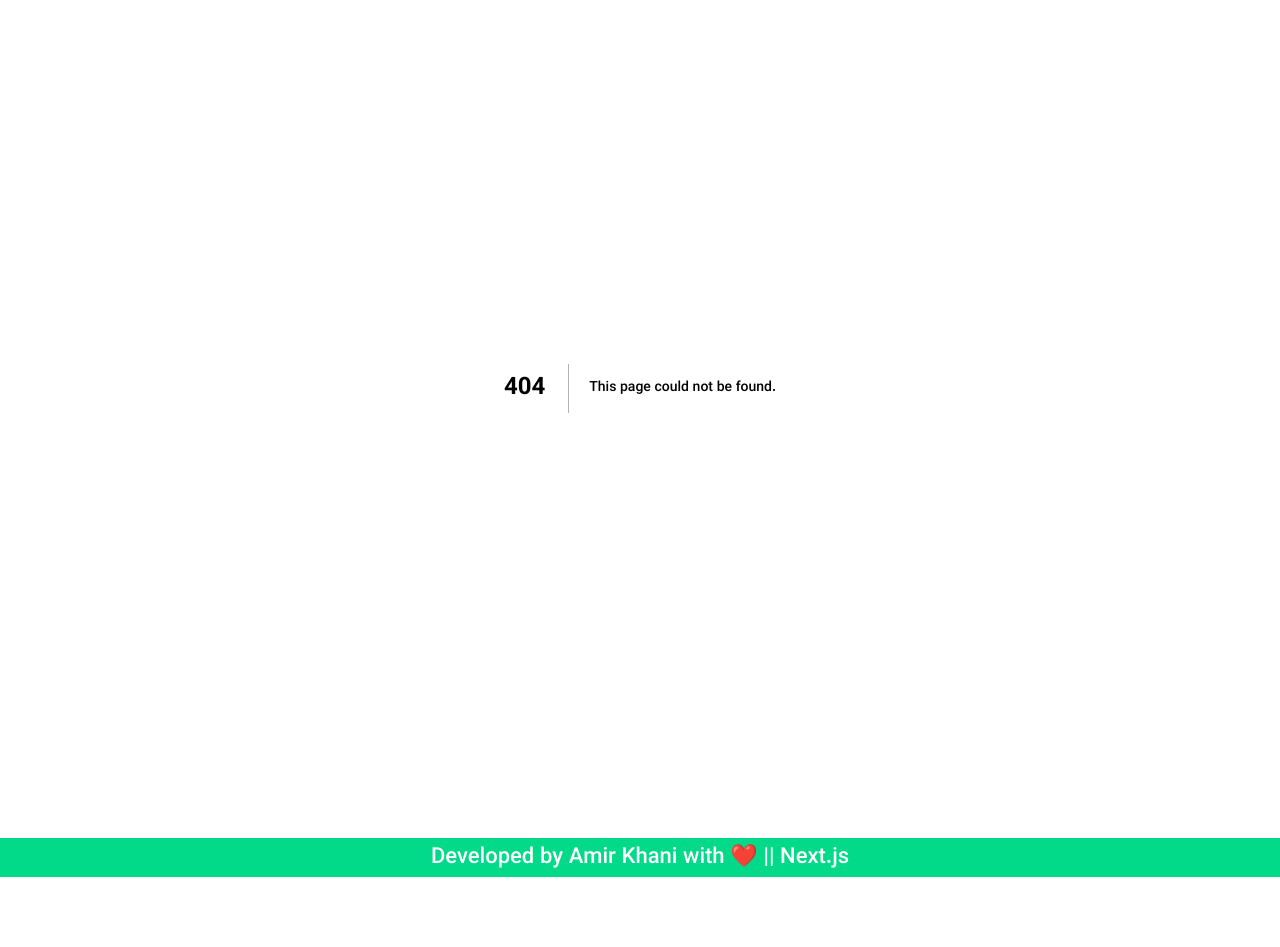
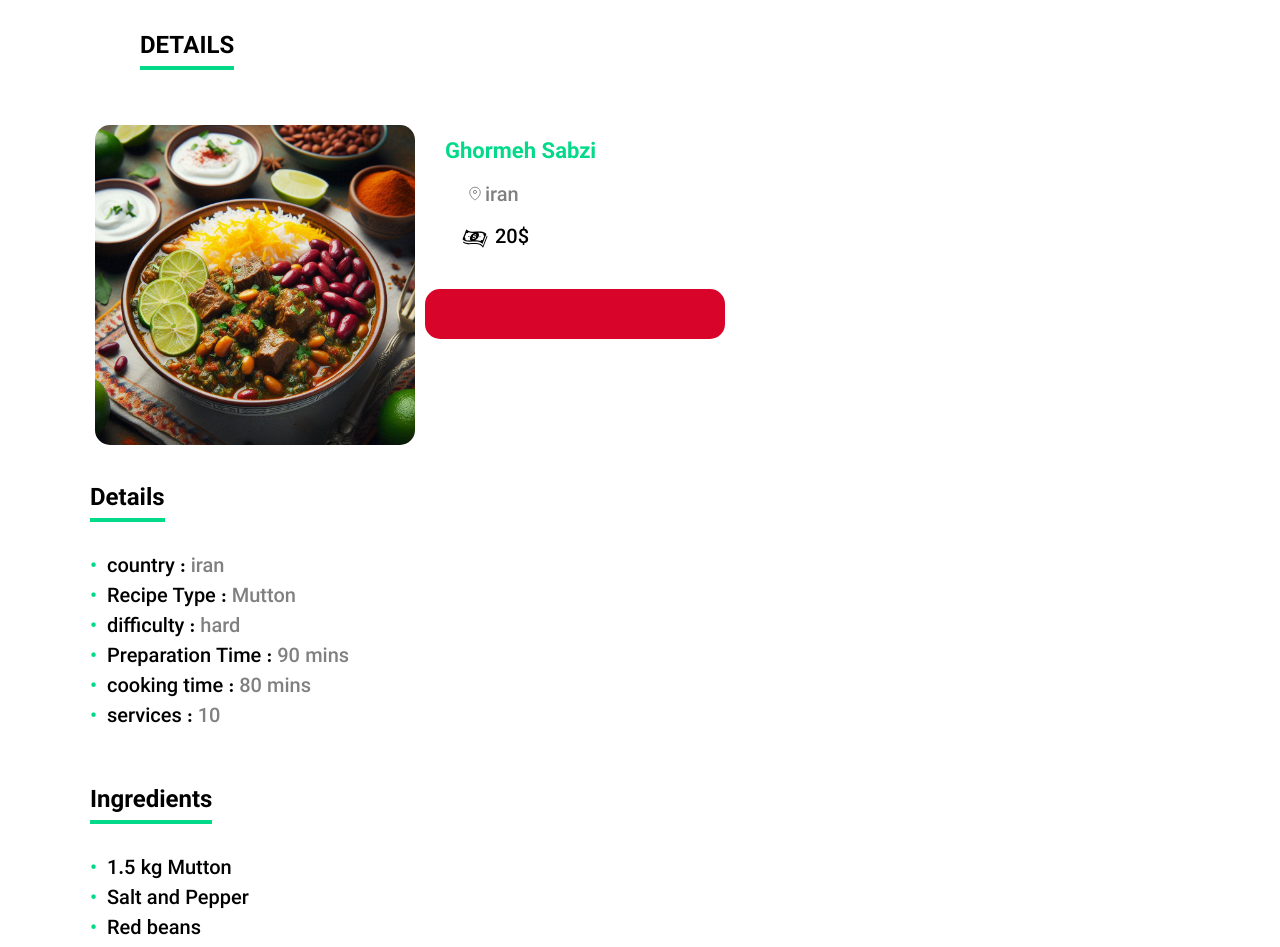
Before and after one commit to amirkhani123/khaniFood, a Next.js app: page /menu/1 in a window 1280 px wide. Before the commit this address had no page. Shown: the part 80-1027 px from the top of the page. Before the commit the page ends 957 px from the top, so only its background shows below. Built offline with nearby package versions, Linux system fonts and the light colour scheme; data requests are answered from the project's data file.

Commit message:
crete DetailsPage

```diff
--- a/components/modules/References.js
+++ b/components/modules/References.js
@@ -5,10 +5,7 @@ function References() {
     <div className={classes.container}>
       <h3>Refrences</h3>
       <ul>
-        <li>
-          data:<a href="https://www.lovefood.com/">LoveFood</a>
-        </li>
-        <li>img banner : ai Copilot</li>
+        <li> pictures : ai Copilot</li>
       </ul>
     </div>
   );
--- /dev/null
+++ b/components/templates/DetailsPage.js
@@ -0,0 +1,60 @@
+import Dollar from "../icons/Dollar";
+import Location from "../icons/Location";
+import classes from "./detailsPage.module.css";
+function DetailsPage(props) {
+  const { id, name, price, discount, details, ingredients } = props;
+  return (
+    <div className={classes.container}>
+      <h2>DETAILS</h2>
+      <div className={classes.subContainer}>
+        <img src={`/images/${id}.png`} alt={name} />
+        <div>
+          <h3>{name}</h3>
+          <span className={classes.Location}>
+            <Location />
+            {details[0].country}
+          </span>
+          <span className={classes.price}>
+            <Dollar />
+            {discount ? (
+              <span>{(price * (100 - discount)) / 100} $</span>
+            ) : (
+              <span>{price}$</span>
+            )}
+          </span>
+          <div>
+            <span className={classes.discount}>
+              {discount ? (
+                <div>
+                  <span>{discount} % OFF</span>
+                </div>
+              ) : null}
+            </span>
+          </div>
+        </div>
+      </div>
+      <div className={classes.details}>
+        <h3>Details</h3>
+        <ul>
+          {details.map((detail, index) => (
+            <li key={index}>
+              <p>{Object.keys(detail)[0]} : </p>
+              <span>{Object.values(detail)[0]}</span>
+            </li>
+          ))}
+        </ul>
+      </div>
+      <div className={classes.ingredients}>
+        <h4>Ingredients</h4>
+        <ul>
+          {ingredients.map((item, index) => (
+            <li key={index}>{item}</li>
+          ))}
+        </ul>
+      </div>
+      <button className={classes.button}>ADD TO CARD</button>
+    </div>
+  );
+}
+
+export default DetailsPage;
--- a/components/templates/MenuPage.js
+++ b/components/templates/MenuPage.js
@@ -7,7 +7,7 @@ function MenuPage({ foods }) {
       <h1>MENU</h1>
       <div className={classes.subContainer}>
         {foods.map((food) => (
-          <Card {...food} />
+          <Card {...food} key={food.id} />
         ))}
       </div>
     </div>
--- /dev/null
+++ b/components/templates/detailsPage.module.css
@@ -0,0 +1,144 @@
+.container
+{
+    max-width: 1100px;
+    margin: auto;
+}.container h2
+{
+    margin-top: 50px;
+    margin-left: 50px;
+    font-size: 1.2rem;
+    font-weight: 500;
+    border-bottom: 4px solid #02da89;
+    width: fit-content;
+}
+.subContainer
+{
+    display: flex;
+    margin-top: 50px;
+    padding: 5px;
+}
+.subContainer img
+{
+    width: 320px;
+    border-radius: 15px;
+}
+.subContainer div h3
+{
+    margin: 10px 30px;
+    font-size: 1.1rem;
+    font-weight: 500;
+    color: #02da89;
+}
+.Location
+{
+    display: block;
+    margin: 10px 50px;
+    color: gray;
+}
+.price
+{
+    margin: 10px 40px;
+    display: flex;
+    align-items: center;
+}
+.discount
+{
+    margin-top: 25px;
+    margin-left: 10px;
+    display: inline-block;
+    width: 300px;
+    height: 50px;
+    background-color: #d90429;
+    color: #ffffff;
+    text-align: center;
+    padding: 10px 0;
+    font-weight: 500;
+    border-radius: 15px;
+}
+.details
+{
+    margin-bottom: 50px;
+}
+.details h3
+{
+   margin: 30px 0;
+    font-size: 1.2rem;
+    font-weight: 500;
+    border-bottom: 4px solid #02da89;
+    width: fit-content;
+}
+.details li
+{
+    list-style: none;
+    display: flex;
+    line-height: 30px;
+}
+.details li::before
+{
+    content: "•  ";
+    color: #02da89;
+    margin-right: 10px;
+}
+.details li span
+{
+    color: gray;
+    margin-left: 5px;
+}
+.ingredients h4
+{
+   margin: 30px 0;
+    font-size: 1.2rem;
+    font-weight: 500;
+    border-bottom: 4px solid #02da89;
+    width: fit-content;
+}
+.ingredients li
+{
+    list-style: none;
+    display: flex;
+    line-height: 30px;
+}
+.ingredients li::before
+{
+    content: "•  ";
+    color: #02da89;
+    margin-right: 10px;
+}
+.ingredients li span
+{
+    color: gray;
+    margin-left: 5px;
+}
+.container button
+{
+    margin: 50px 0;
+    width: 100%;
+    height: 80px;
+    border: none;
+    border-radius: 10px;
+    background-color: #02da89;
+    color: #ffffff;
+    font-size: 1.2rem;
+    font-weight: 500;
+    cursor: pointer;
+    transition: all 0.5s ease-in;
+}
+.container button:hover
+{
+    opacity: 0.5;
+}
+@media (max-width:650px) {
+    .container
+    {
+        margin: 0 15px;
+    }
+    .subContainer img
+{
+    width: 200px;
+}
+.discount
+{
+    width: 250px;
+}
+
+}
--- /dev/null
+++ b/pages/menu/[id].js
@@ -0,0 +1,41 @@
+import { useRouter } from "next/router";
+import DetailsPage from "../../components/templates/DetailsPage";
+
+function Details({ food }) {
+  const router = useRouter();
+  if (router.isFallback) {
+    <h2>LOADING ...</h2>;
+  }
+  return (
+    <div>
+      <DetailsPage {...food} />
+    </div>
+  );
+}
+
+export default Details;
+export async function getStaticPaths() {
+  const res = await fetch("http://localhost:4000/data");
+  const foods = await res.json();
+  const myFoods = foods.slice(0, 5);
+  const paths = myFoods.map((food) => ({ params: { id: food.id.toString() } }));
+  return {
+    paths,
+    fallback: true,
+  };
+}
+export async function getStaticProps({ params }) {
+  if (params.id >= 11) {
+    return {
+      notFound: true,
+    };
+  }
+  const res = await fetch(`http://localhost:4000/data/${params.id}`);
+  const food = await res.json();
+  return {
+    props: {
+      food,
+    },
+    revalidate: 10,
+  };
+}
--- a/styles/globals.css
+++ b/styles/globals.css
@@ -23,7 +23,7 @@
 }
 body
 {
-  height: 100vh;
+
   margin: auto;
 }
 
```
